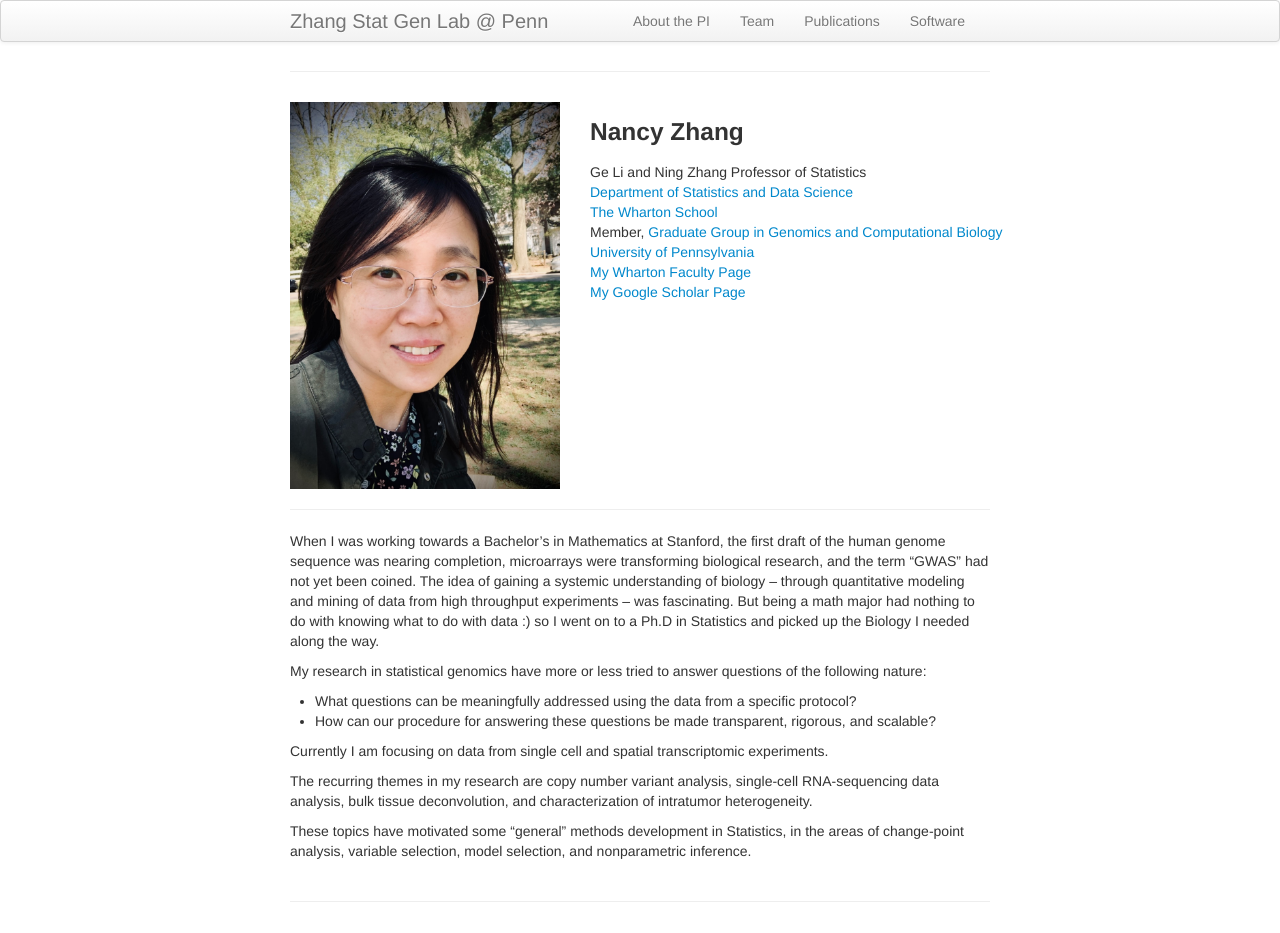
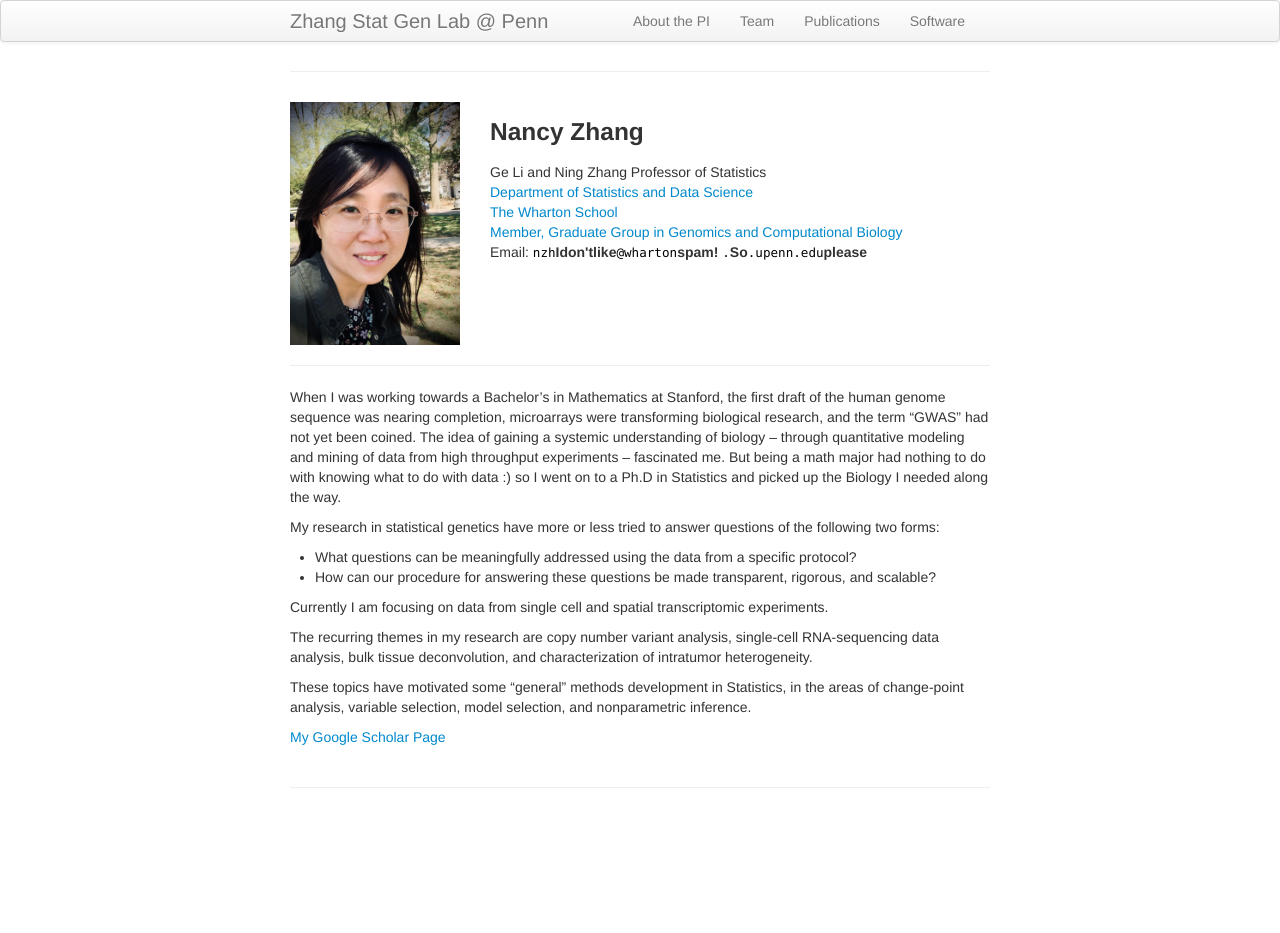
Before and after one commit to nzhanglab/nzhanglab.github.io, a Jekyll site: the page built from pages/pi.md, in a window 1280 px wide. Built offline with Jekyll 4.4.1, drawn with Linux system fonts in a browser that asks for light colours; after the commit the page ends 900 px from its top, so only the background shows below that.

Commit message:
editted index

```diff
--- a/pages/pi.md
+++ b/pages/pi.md
@@ -9,22 +9,23 @@ description: About the PI
 
     <div class="row-fluid">
 
-        <div class="span3">
+        <div class="span2">
             <a href="../assets/pics/nrz_small.JPEG">
             <img src="../assets/pics/nrz_small.JPEG"
-                  title="Nancy R. Zhang" alt="Nancy R. Zhang"  width="500"/></a>
+                  title="Nancy R. Zhang" alt="Nancy R. Zhang"  width="300"/></a>
         </div>
 
-        <div class="span7">
+        <div class="span5">
             <h3>Nancy Zhang</h3>
             Ge Li and Ning Zhang Professor of Statistics<br/>
             <a href="https://statistics.wharton.upenn.edu/">Department of Statistics and Data Science</a><br/>
             <a href="https://www.wharton.upenn.edu/">The Wharton School</a><br/>
-            Member, <a href="https://www.med.upenn.edu/gcb/">Graduate Group in Genomics and Computational Biology</a><br/>
-            <a href="https://www.upenn.edu/">University of Pennsylvania</a><br/>
-	    <a href="https://statistics.wharton.upenn.edu/profile/nzh/">My Wharton Faculty Page</a><br/>
-            <a href="https://scholar.google.com/citations?user=6EErockAAAAJ&hl=en">My Google Scholar Page</a><br/>
+            <a href="https://www.med.upenn.edu/gcb/">Member, Graduate Group in Genomics and Computational Biology</a><br/>
 
+            <div id="hide_email">
+            Email: <code>nzh</code><b>I</b><code></code><b>don't</b><code></code><b>like</b><code>@wharton</code><b>spam!
+            </b><code>.</code><b>So</b><code>.upenn.edu</code><b>please</b><br/>
+            </div>
         </div>
 
     </div>
@@ -35,9 +36,9 @@ description: About the PI
 
 <hr />
 
-When I was working towards a Bachelor’s in Mathematics at Stanford, the first draft of the human genome sequence was nearing completion, microarrays were transforming biological research, and the term “GWAS” had not yet been coined.  The idea of gaining a systemic understanding of biology – through quantitative modeling and mining of data from high throughput experiments – was fascinating.  But being a math major had nothing to do with knowing what to do with data :) so I went on to a Ph.D in Statistics and picked up the Biology I needed along the way.
+When I was working towards a Bachelor’s in Mathematics at Stanford, the first draft of the human genome sequence was nearing completion, microarrays were transforming biological research, and the term “GWAS” had not yet been coined.  The idea of gaining a systemic understanding of biology – through quantitative modeling and mining of data from high throughput experiments – fascinated me.  But being a math major had nothing to do with knowing what to do with data :) so I went on to a Ph.D in Statistics and picked up the Biology I needed along the way.
 
-My research in statistical genomics have more or less tried to answer questions of the following nature:
+My research in statistical genetics have more or less tried to answer questions of the following two forms:
 
 - What questions can be meaningfully addressed using the data from a specific protocol?
 - How can our procedure for answering these questions be made transparent, rigorous, and scalable?
```
Also changed, not shown: other parts of pages/pi.md (+2 -0 lines).
